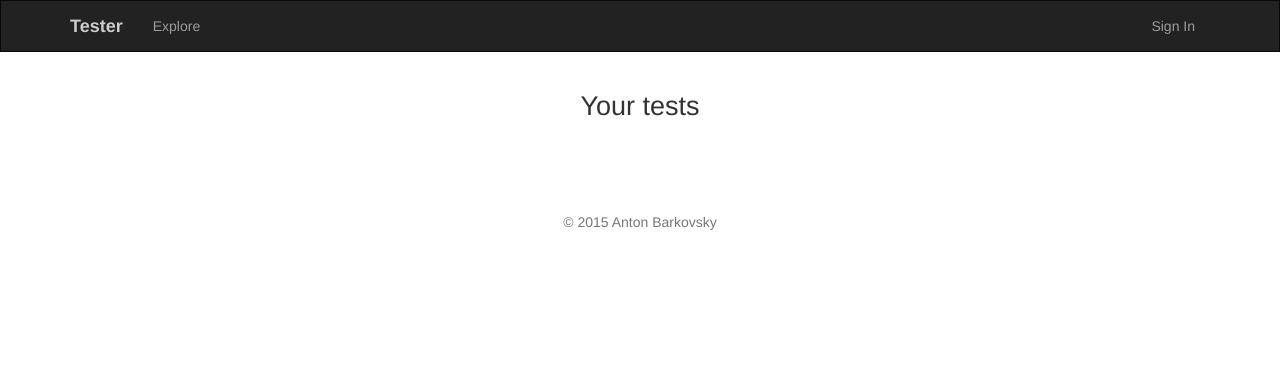
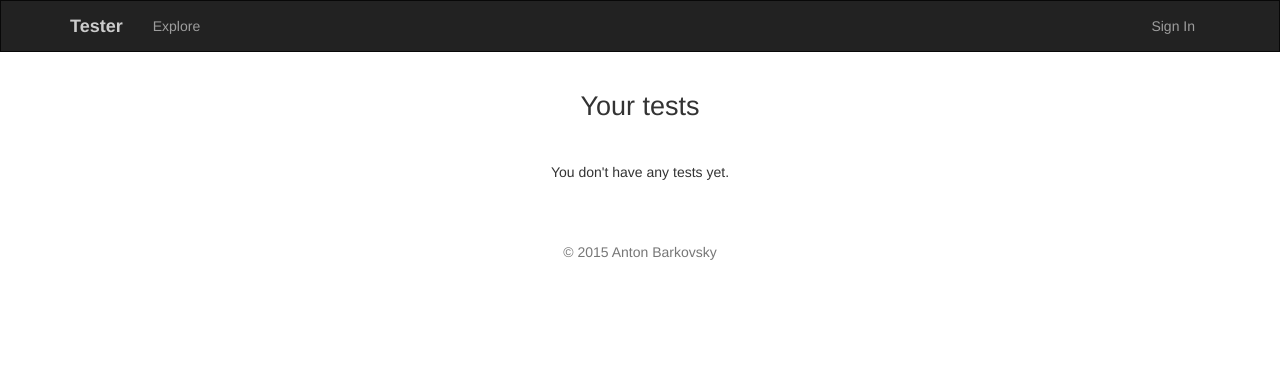
Before and after one commit to swarmer/tester, a Django app: template core/templates/index_list.html in a window 1280 px wide. Shown: the top 382 px of the page. Run offline with Django 3.2, Linux system fonts and the light colour scheme; the template is opened without the code that fills it, so the values that code supplies are empty; some libraries are stand-ins or nearby versions.

Commit message:
Handle empty lists

```diff
--- a/core/templates/explore.html
+++ b/core/templates/explore.html
@@ -4,6 +4,7 @@
 {% block content %}
   <h1 class="text-center header">Public tests</h1>
 
+  {% if tests %}
     <ul class="list-group">
       {% for test in tests %}
         <li class="list-group-item">
@@ -17,4 +18,7 @@
         </li>
       {% endfor %}
     </ul>
+  {% else %}
+    <p class="text-center">No public tests yet.</p>
+  {% endif %}
 {% endblock %}
--- a/core/templates/index_list.html
+++ b/core/templates/index_list.html
@@ -4,6 +4,7 @@
 {% block content %}
   <h1 class="text-center header">Your tests</h1>
 
+  {% if tests %}
     <ul class="list-group">
       {% for test in tests %}
         <li class="list-group-item">
@@ -17,4 +18,7 @@
         </li>
       {% endfor %}
     </ul>
+  {% else %}
+    <p class="text-center">You don't have any tests yet.</p>
+  {% endif %}
 {% endblock %}
```
Lines whose indentation alone changed are shown as unchanged.
